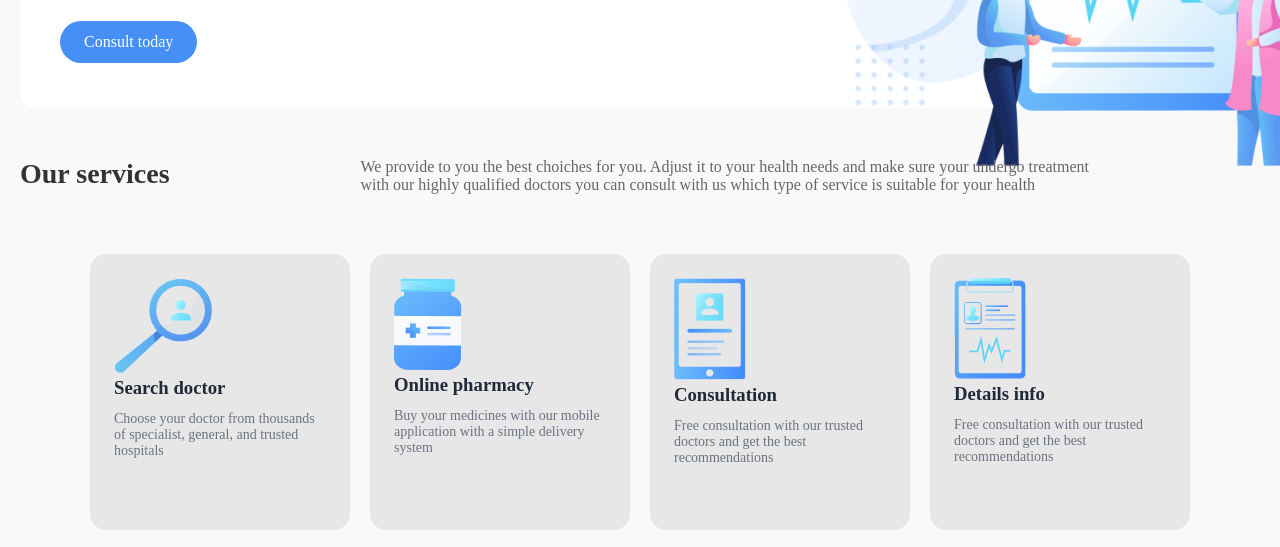
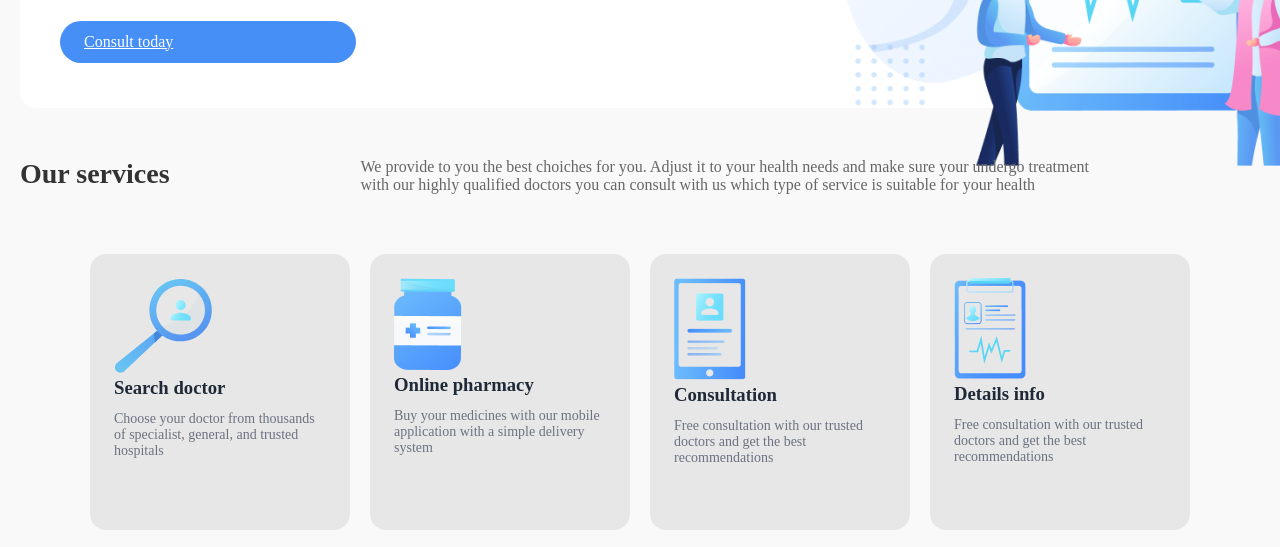
Before and after one commit to Madinabonu26/rep, a plain HTML site: page index.html in a window 1280 px wide. Shown: the part 213-760 px from the top of the page. Drawn offline with Linux system fonts and the light colour scheme.

Commit message:
Add files via upload

```diff
--- a/style.css
+++ b/style.css
@@ -20,6 +20,7 @@
     border-radius: 16px;
     margin-bottom: 50px;
 
+
   }
 
   .hero-content h1 {
@@ -33,12 +34,12 @@
   }
 
   .btn {
-    display: inline-block;
+    display: flex;
     background-color: #458ff6;
     color: #fff;
     padding: 12px 24px;
     border-radius: 30px;
-    text-decoration: none;
+
     transition: all 0.3s ease;
   }
 
```
